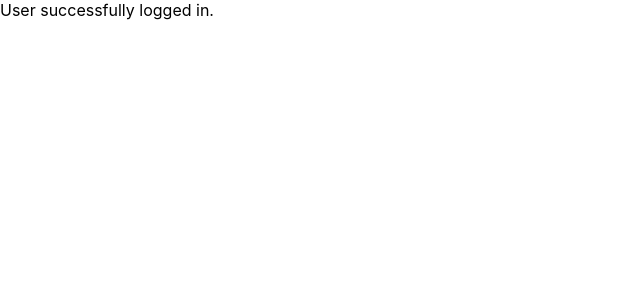
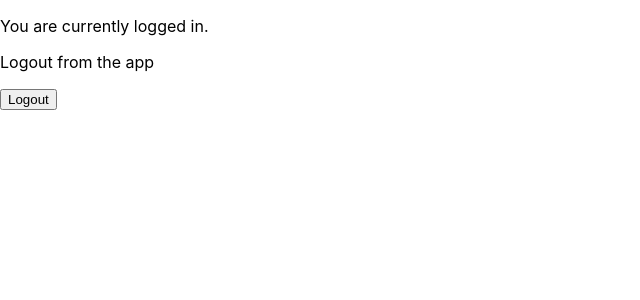
Before and after one commit to AkshayBorana/would-you-rather, a React (Create React App) app: page / in a window 1280 px wide. Both pictures are taken after a click on the button "Login". Shown: the top 300 px of the page, without its empty margins (0-640 px from the left). Built offline with nearby package versions, Linux system fonts and the light colour scheme.

Commit message:
feat: user login and logout successful.

```diff
--- a/src/actions/authUser.js
+++ b/src/actions/authUser.js
@@ -8,7 +8,7 @@ export function loginUser (id) {
     }
 }
 
-export function logoutUSer () {
+export function logoutUser () {
     return {
         type: LOGOUT_USER
     }
--- a/src/components/App.js
+++ b/src/components/App.js
@@ -2,6 +2,7 @@ import React, { Component } from 'react';
 // import logo from './logo.svg';
 // import './App.css';
 import LoginPage from './Login';
+import Home from './Home';
 import { connect } from 'react-redux';
 import { handleInitailData } from '../actions/shared';
 
@@ -20,7 +21,7 @@ class App extends Component {
         {
           authUser === null
            ? (<LoginPage />)
-           : (<div>User successfully logged in.</div>)
+           : (<Home />)
         }
       </div>
     );
--- /dev/null
+++ b/src/components/Home.js
@@ -0,0 +1,35 @@
+import React, { Component } from 'react';
+import { connect } from 'react-redux';
+import { loginUser } from '../actions/authUser';
+
+class Home extends Component {
+
+    logout = () => {
+        this.props.dispatch(loginUser(null))
+    }
+
+    render() {
+        return (
+            <div>
+                <p>You are currently logged in.</p>
+
+                <p>Logout from the app</p>
+                <button onClick={this.logout}>Logout</button>
+            </div>
+        )
+    }
+}
+
+const mapStateToProps = ({authUser}) => {
+    return {
+        authUser
+    }
+}
+
+const mapDispatchToProps = (dispatch) => {
+    return {
+        logout: () => dispatch
+    }
+}
+
+export default connect(mapStateToProps)(Home)
```
